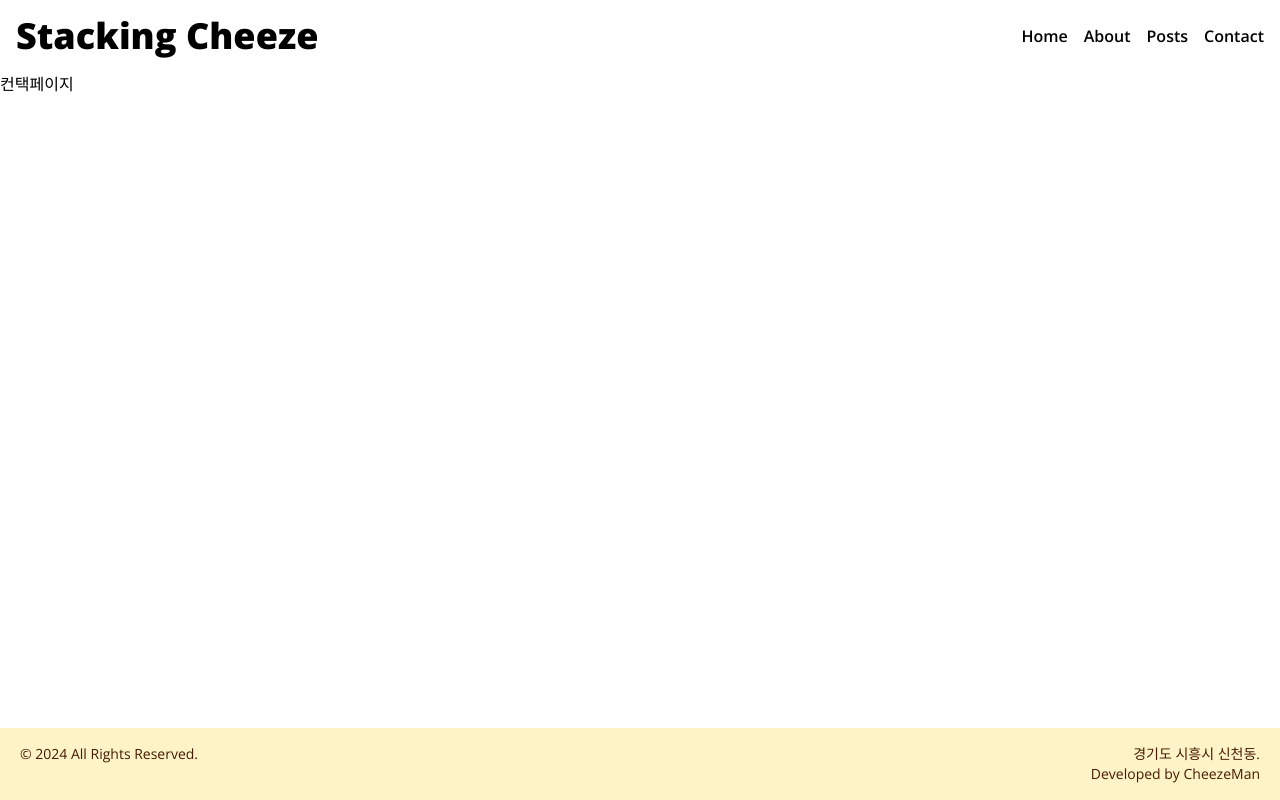
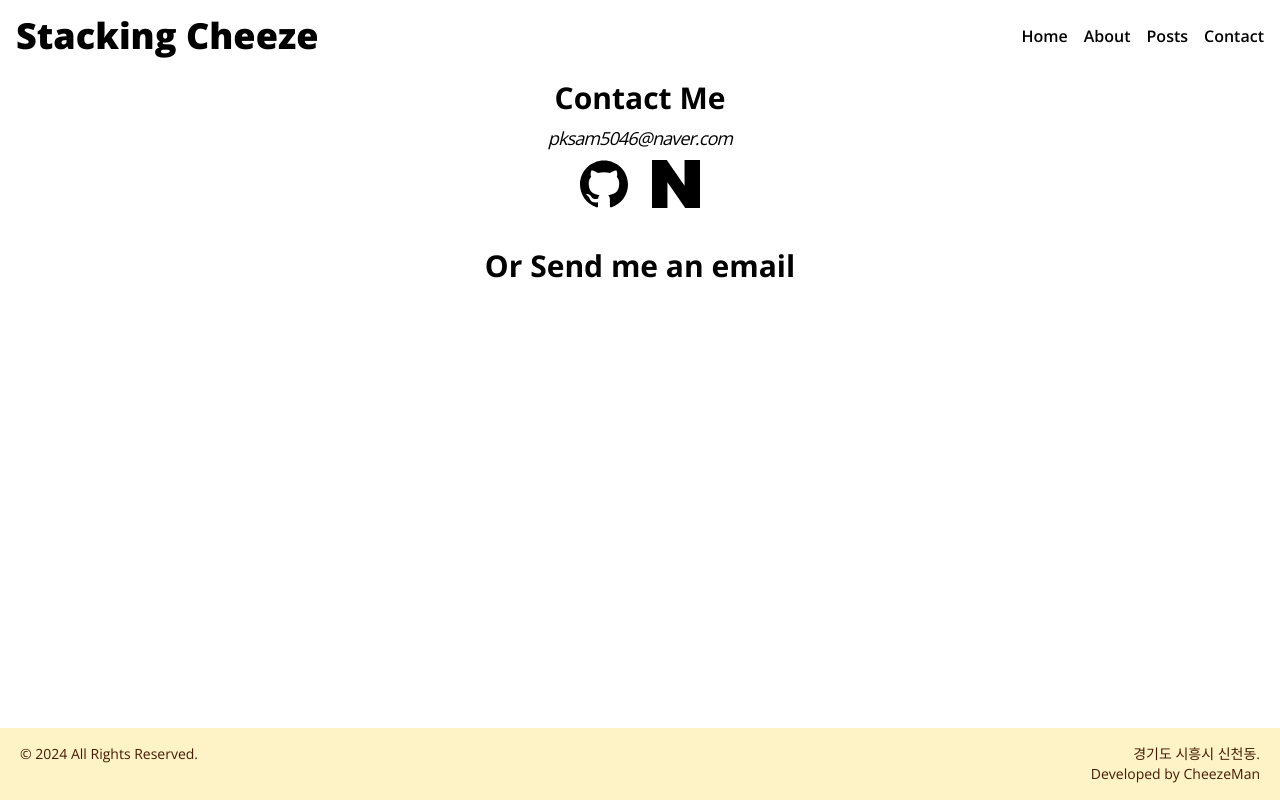
Before and after one commit to Cheeze-Man/cheeze-log-nextjs, a Next.js app: page /contact in a window 1280 px wide. Built offline with nearby package versions, Linux system fonts and the light colour scheme.

Commit message:
Design: Contact page 기본 스타일링

```diff
--- a/src/app/about/page.tsx
+++ b/src/app/about/page.tsx
@@ -1,29 +1,45 @@
 import Hero from "@/components/Hero";
+import Link from "next/link";
 
-const TITLE_CLASS = "text-4xl font-bold text-gray-800 mb-1 cursor-default";
-const DIV_CLASS = "transition-all hover:scale-110";
+const TITLE_CLASS = "text-4xl font-bold text-amber-900 mb-1 cursor-default";
+const LINK_CLASS = "underline decoration-wavy";
 const P_CLASS = "text-lg font-semibold text-gray-700 tracking-tight";
 
 export default function aboutPage() {
   return (
     <article className="flex flex-col h-full">
       <Hero />
-      <section className="flex flex-col bg-amber-100 shadow-lg p-8 m-8 text-center justify-evenly grow">
-        <div className={DIV_CLASS}>
-          <h2 className={TITLE_CLASS}>Who Am I?</h2>
+      <section className="flex flex-col gap-10 bg-amber-100 shadow-lg p-8 m-8 text-center grow">
+        <div>
+          <h2 className={TITLE_CLASS}>Who Am I ?</h2>
           <p className={P_CLASS}>
             도전적인 프론트엔드 개발자
             <br />
             나와 서비스의 끝없는 발전을 갈구하는 개발자
           </p>
         </div>
-        <div className={DIV_CLASS}>
+        <div>
+          <h2 className={TITLE_CLASS}>My Links</h2>
+          <p className={P_CLASS}>
+            <Link className={LINK_CLASS} href="https://github.com/Cheeze-Man">
+              Git hub
+            </Link>
+            <br />
+            <Link
+              className={LINK_CLASS}
+              href="https://blog.naver.com/cheeze-man"
+            >
+              Naver blog (portfolio)
+            </Link>
+          </p>
+        </div>
+        <div>
           <h2 className={TITLE_CLASS}>My Career</h2>
           <p className={P_CLASS}>
             {"Amber Road <internship> (2023.09 - 2023.10)"}
           </p>
         </div>
-        <div className={DIV_CLASS}>
+        <div>
           <h2 className={TITLE_CLASS}>My Skills</h2>
           <p className={P_CLASS}>
             HTML, CSS, JavaScript
--- a/src/app/contact/page.tsx
+++ b/src/app/contact/page.tsx
@@ -1,3 +1,43 @@
+import ContactForm from "@/components/ContactForm";
+import { SiGithub, SiNaver } from "react-icons/si";
+
+const LINKS = [
+  {
+    title: "github",
+    icon: <SiGithub />,
+    url: "https://github.com/Cheeze-Man",
+  },
+  {
+    title: "naverblog",
+    icon: <SiNaver />,
+    url: "https://blog.naver.com/cheeze-man",
+  },
+];
+
 export default function ContactPage() {
-  return <div>컨택페이지</div>;
+  return (
+    <section className="flex flex-col items-center">
+      <h2 className="text-3xl font-bold my-2">Contact Me</h2>
+      <p className="italic text-lg tracking-tighter">pksam5046@naver.com</p>
+      <ul className="flex gap-6 my-2">
+        {LINKS.map(({ title, icon, url }, i) => (
+          <a
+            className={`text-5xl transition-all hover:scale-110 ${
+              title === "naverblog"
+                ? "hover:text-green-500"
+                : "hover:text-amber-500"
+            }`}
+            key={`${i}${url}`}
+            href={url}
+            target="_blank"
+            rel="noreferrer"
+          >
+            {icon}
+          </a>
+        ))}
+      </ul>
+      <h2 className="text-3xl font-bold my-8">Or Send me an email</h2>
+      <ContactForm />
+    </section>
+  );
 }
--- /dev/null
+++ b/src/components/ContactForm.tsx
@@ -0,0 +1,3 @@
+export default function ContactForm() {
+  return <></>;
+}
```
